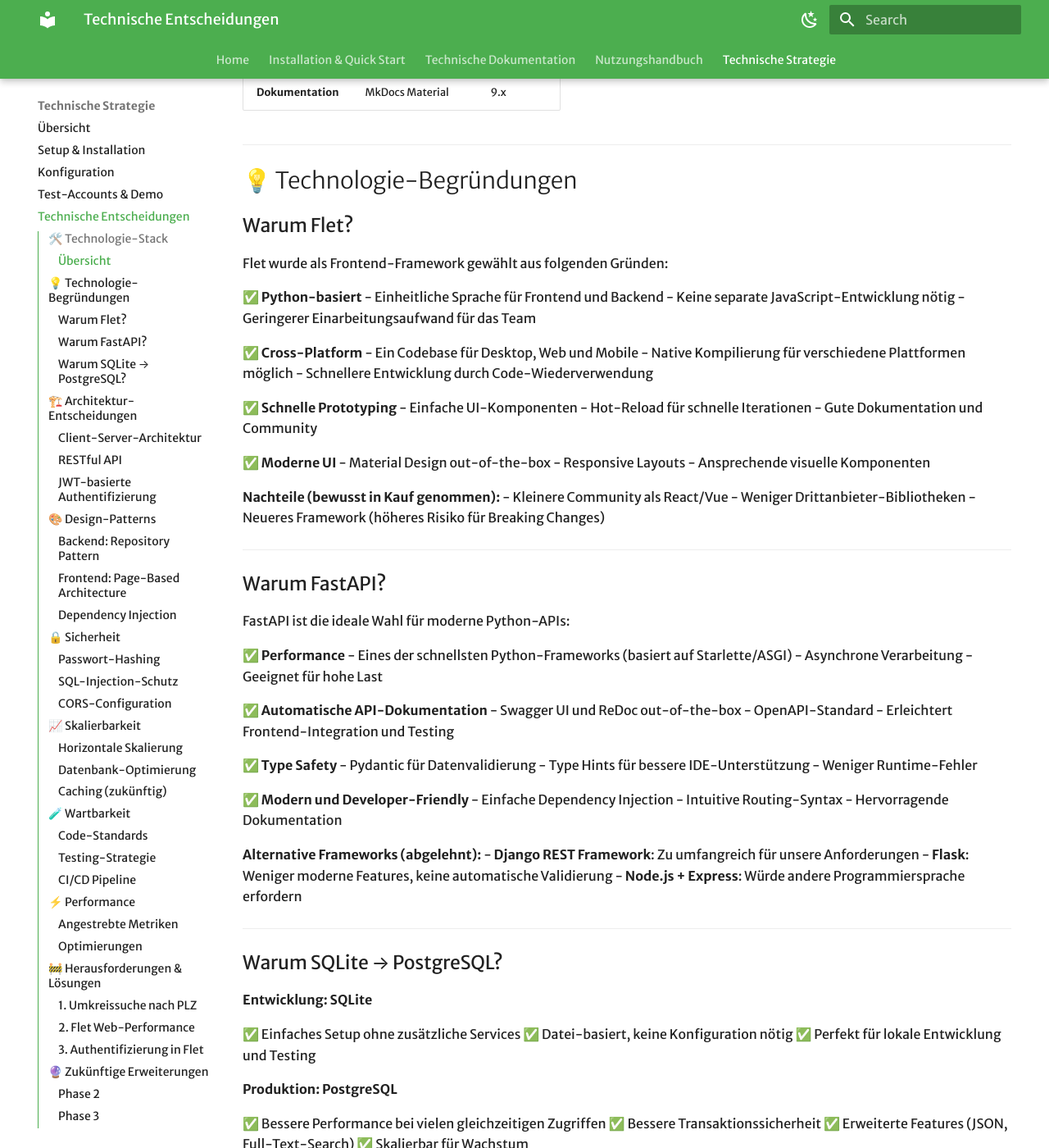
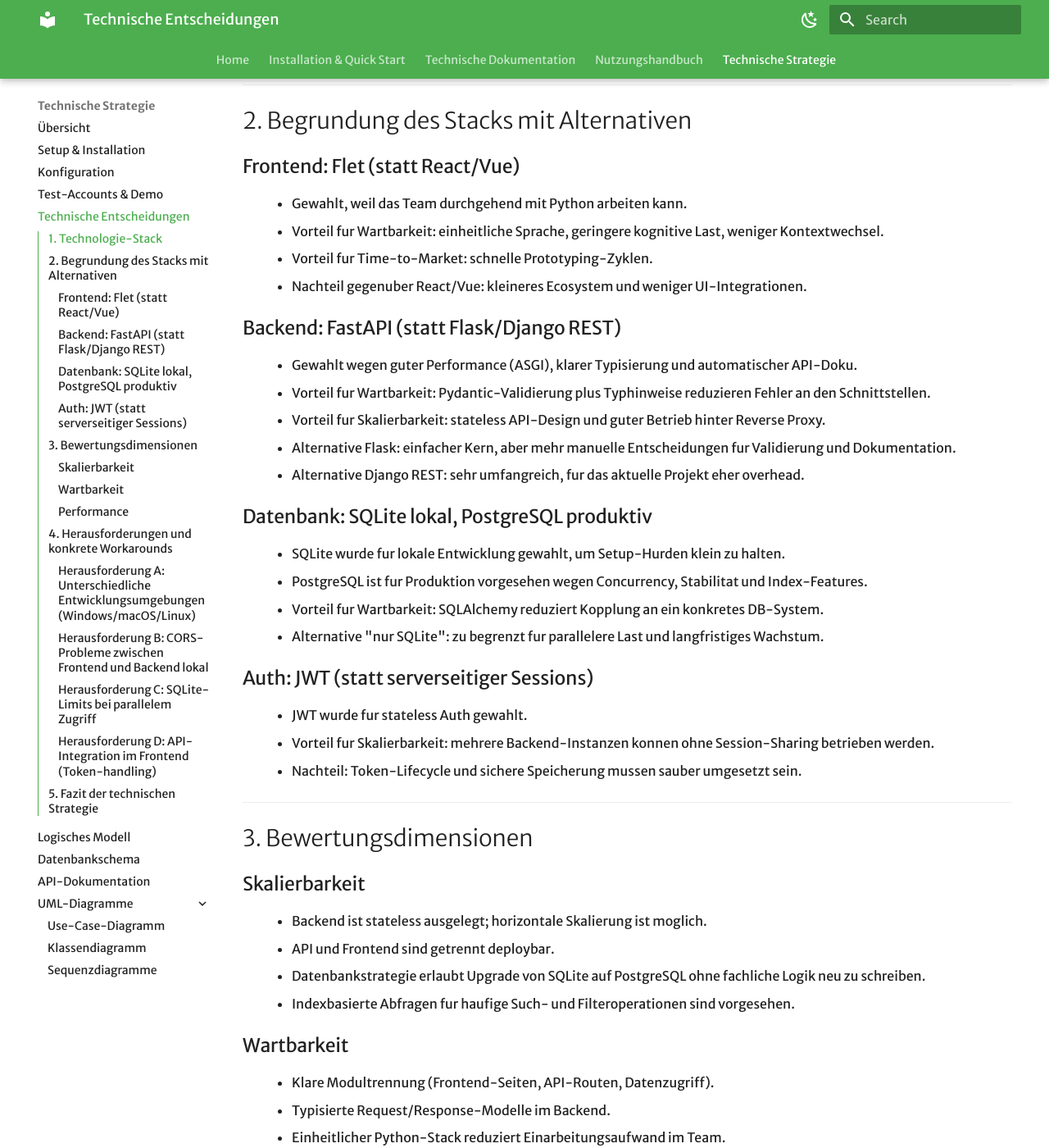
Before and after one commit to Landly-WIV/landly, an MkDocs documentation site: the page built from docs/dev/technische-strategie.md, in a window 1280 px wide and 1400 px high, scrolled down 642 px. Shown: the whole window at 82% size. Built offline with MkDocs 1.6.1 and Material for MkDocs 9.7.7, drawn with Linux system fonts in a browser that asks for light colours; some web fonts are replaced; some of the changed text lies outside the part shown.

Commit message:
techstra

````diff
--- a/docs/dev/technische-strategie.md
+++ b/docs/dev/technische-strategie.md
@@ -1,484 +1,138 @@
-# 🎯 Technische Strategie
+# Technische Strategie
 
-Diese Seite dokumentiert die technischen Entscheidungen, Überlegungen und Strategien hinter Landly.
+Diese Seite dokumentiert die methodische Begründung der technischen Entscheidungen fur Landly.
+Fokus: Technologie-Stack, Alternativen, Skalierbarkeit, Wartbarkeit, Performance sowie konkrete Herausforderungen mit Workarounds.
 
 ---
 
-## 🛠️ Technologie-Stack
+## 1. Technologie-Stack
 
-### Übersicht
-
-| Komponente | Technologie | Version |
-|------------|-------------|---------|
-| **Frontend** | Flet | 0.24.x |
-| **Backend** | FastAPI | 0.110.x |
-| **Datenbank** | SQLite / PostgreSQL | - |
-| **ORM** | SQLAlchemy | 2.0.x |
-| **Auth** | JWT (python-jose) | 3.3.x |
-| **Deployment** | Docker, Render | - |
-| **Dokumentation** | MkDocs Material | 9.x |
+| Bereich | Eingesetzte Technologie | Ziel im Projekt |
+|---|---|---|
+| Frontend | Flet | Schnelle UI-Entwicklung in Python ohne separaten JS-Stack |
+| Backend | FastAPI | Klare, performante REST-API mit OpenAPI-Dokumentation |
+| Persistenz | SQLite (Entwicklung), PostgreSQL (Produktion) | Einfaches Setup lokal, robuste Datenhaltung in Produktion |
+| ORM | SQLAlchemy | Abstraktion zwischen Code und Datenbank, leichter DB-Wechsel |
+| Authentifizierung | JWT (python-jose) | Stateless Auth fur API und bessere horizontale Skalierung |
+| Deployment | Render / Docker | Reproduzierbare Deployments und standardisierte Laufzeit |
 
 ---
 
-## 💡 Technologie-Begründungen
+## 2. Begrundung des Stacks mit Alternativen
 
-### Warum Flet?
+### Frontend: Flet (statt React/Vue)
 
-Flet wurde als Frontend-Framework gewählt aus folgenden Gründen:
+- Gewahlt, weil das Team durchgehend mit Python arbeiten kann.
+- Vorteil fur Wartbarkeit: einheitliche Sprache, geringere kognitive Last, weniger Kontextwechsel.
+- Vorteil fur Time-to-Market: schnelle Prototyping-Zyklen.
+- Nachteil gegenuber React/Vue: kleineres Ecosystem und weniger UI-Integrationen.
 
-✅ **Python-basiert**
-- Einheitliche Sprache für Frontend und Backend
-- Keine separate JavaScript-Entwicklung nötig
-- Geringerer Einarbeitungsaufwand für das Team
+### Backend: FastAPI (statt Flask/Django REST)
 
-✅ **Cross-Platform**
-- Ein Codebase für Desktop, Web und Mobile
-- Native Kompilierung für verschiedene Plattformen möglich
-- Schnellere Entwicklung durch Code-Wiederverwendung
+- Gewahlt wegen guter Performance (ASGI), klarer Typisierung und automatischer API-Doku.
+- Vorteil fur Wartbarkeit: Pydantic-Validierung plus Typhinweise reduzieren Fehler an den Schnittstellen.
+- Vorteil fur Skalierbarkeit: stateless API-Design und guter Betrieb hinter Reverse Proxy.
+- Alternative Flask: einfacher Kern, aber mehr manuelle Entscheidungen fur Validierung und Dokumentation.
+- Alternative Django REST: sehr umfangreich, fur das aktuelle Projekt eher overhead.
 
-✅ **Schnelle Prototyping**
-- Einfache UI-Komponenten
-- Hot-Reload für schnelle Iterationen
-- Gute Dokumentation und Community
+### Datenbank: SQLite lokal, PostgreSQL produktiv
 
-✅ **Moderne UI**
-- Material Design out-of-the-box
-- Responsive Layouts
-- Ansprechende visuelle Komponenten
+- SQLite wurde fur lokale Entwicklung gewahlt, um Setup-Hurden klein zu halten.
+- PostgreSQL ist fur Produktion vorgesehen wegen Concurrency, Stabilitat und Index-Features.
+- Vorteil fur Wartbarkeit: SQLAlchemy reduziert Kopplung an ein konkretes DB-System.
+- Alternative "nur SQLite": zu begrenzt fur parallelere Last und langfristiges Wachstum.
 
-**Nachteile (bewusst in Kauf genommen):**
-- Kleinere Community als React/Vue
-- Weniger Drittanbieter-Bibliotheken
-- Neueres Framework (höheres Risiko für Breaking Changes)
+### Auth: JWT (statt serverseitiger Sessions)
+
+- JWT wurde fur stateless Auth gewahlt.
+- Vorteil fur Skalierbarkeit: mehrere Backend-Instanzen konnen ohne Session-Sharing betrieben werden.
+- Nachteil: Token-Lifecycle und sichere Speicherung mussen sauber umgesetzt sein.
 
 ---
 
-### Warum FastAPI?
+## 3. Bewertungsdimensionen
 
-FastAPI ist die ideale Wahl für moderne Python-APIs:
+### Skalierbarkeit
 
-✅ **Performance**
-- Eines der schnellsten Python-Frameworks (basiert auf Starlette/ASGI)
-- Asynchrone Verarbeitung
-- Geeignet für hohe Last
+- Backend ist stateless ausgelegt; horizontale Skalierung ist moglich.
+- API und Frontend sind getrennt deploybar.
+- Datenbankstrategie erlaubt Upgrade von SQLite auf PostgreSQL ohne fachliche Logik neu zu schreiben.
+- Indexbasierte Abfragen fur haufige Such- und Filteroperationen sind vorgesehen.
 
-✅ **Automatische API-Dokumentation**
-- Swagger UI und ReDoc out-of-the-box
-- OpenAPI-Standard
-- Erleichtert Frontend-Integration und Testing
+### Wartbarkeit
 
-✅ **Type Safety**
-- Pydantic für Datenvalidierung
-- Type Hints für bessere IDE-Unterstützung
-- Weniger Runtime-Fehler
+- Klare Modultrennung (Frontend-Seiten, API-Routen, Datenzugriff).
+- Typisierte Request/Response-Modelle im Backend.
+- Einheitlicher Python-Stack reduziert Einarbeitungsaufwand im Team.
+- Konsistente Konfiguration uber Umgebungsvariablen.
 
-✅ **Modern und Developer-Friendly**
-- Einfache Dependency Injection
-- Intuitive Routing-Syntax
-- Hervorragende Dokumentation
+### Performance
 
-**Alternative Frameworks (abgelehnt):**
-- **Django REST Framework**: Zu umfangreich für unsere Anforderungen
-- **Flask**: Weniger moderne Features, keine automatische Validierung
-- **Node.js + Express**: Würde andere Programmiersprache erfordern
+- FastAPI/ASGI fur niedrige Latenzen bei API-Aufrufen.
+- Datenbank-Indizes fur kritische Filterfelder.
+- Begrenzung von Listenmengen (Pagination-Ansatz) fur stabile Antwortzeiten.
+- Trennung von Entwicklung (SQLite) und Produktion (PostgreSQL), damit Lastspitzen sauber abgefangen werden konnen.
 
 ---
 
-### Warum SQLite → PostgreSQL?
+## 4. Herausforderungen und konkrete Workarounds
 
-**Entwicklung: SQLite**
+### Herausforderung A: Unterschiedliche Entwicklungsumgebungen (Windows/macOS/Linux)
 
-✅ Einfaches Setup ohne zusätzliche Services
-✅ Datei-basiert, keine Konfiguration nötig
-✅ Perfekt für lokale Entwicklung und Testing
+Problem:
+- Aktivierung der virtuellen Umgebung und Shell-Verhalten unterscheiden sich je OS.
 
-**Produktion: PostgreSQL**
+Workaround:
+- Dokumentation mit getrennten Befehlen pro Plattform.
+- Einheitliche `.env.example` bereitgestellt, um Konfigurationsfehler zu reduzieren.
 
-✅ Bessere Performance bei vielen gleichzeitigen Zugriffen
-✅ Bessere Transaktionssicherheit
-✅ Erweiterte Features (JSON, Full-Text-Search)
-✅ Skalierbar für Wachstum
+Ergebnis:
+- Schnellere, reproduzierbare lokale Setups ohne individuelle Sonderwege.
 
-**Migration:**
-Dank SQLAlchemy ORM ist der Wechsel ohne Code-Änderungen möglich.
+### Herausforderung B: CORS-Probleme zwischen Frontend und Backend lokal
+
+Problem:
+- Browser blockiert Requests, wenn Frontend- und Backend-Origin nicht sauber freigegeben sind.
+
+Workaround:
+- Explizite CORS-Konfiguration im Backend fur lokale Entwicklungs-Origins.
+- API-URL zentral uber Umgebungsvariablen konfiguriert.
+
+Ergebnis:
+- Stabiler lokaler Entwicklungsfluss mit weniger "funktioniert nur bei mir"-Fehlern.
+
+### Herausforderung C: SQLite-Limits bei parallelem Zugriff
+
+Problem:
+- Unter hoherer Parallelitat konnen Locking-Effekte auftreten.
+
+Workaround:
+- SQLite nur fur lokale Entwicklung nutzen.
+- Fruhzeitige Kompatibilitat zu PostgreSQL uber SQLAlchemy sicherstellen.
+- Produktionsprofil auf PostgreSQL ausrichten.
+
+Ergebnis:
+- Gute Developer Experience lokal und tragfahiger Betrieb in Produktion.
+
+### Herausforderung D: API-Integration im Frontend (Token-handling)
+
+Problem:
+- Fehlende/abgelaufene Tokens fuhrten zu uneinheitlichem Fehlerverhalten.
+
+Workaround:
+- Zentraler API-Call-Pfad mit einheitlichem Authorization-Header.
+- Standardisierte Behandlung von 401/403-Ruckgaben (erneuter Login-Flow).
+
+Ergebnis:
+- Vorhersehbares Auth-Verhalten und weniger supportintensive Edge Cases.
 
 ---
 
-## 🏗️ Architektur-Entscheidungen
+## 5. Fazit der technischen Strategie
 
-### Client-Server-Architektur
+Der gewahlte Stack optimiert die Balance aus schneller Entwicklung, guter Wartbarkeit und skalierbarem Betrieb:
 
-Wir nutzen eine klassische **2-Tier-Architektur**:
-
-```
-Frontend (Flet) ←→ Backend (FastAPI) ←→ Datenbank
-```
-
-**Vorteile:**
-- Klare Trennung von Verantwortlichkeiten
-- Frontend und Backend können unabhängig entwickelt werden
-- Einfache Wartbarkeit und Testbarkeit
-- Backend ist wiederverwendbar (z.B. für mobile App)
-
-**Alternative (abgelehnt):**
-- **Monolith**: Weniger flexibel, schwerer skalierbar
-- **Microservices**: Zu komplex für Projektgröße
-
----
-
-### RESTful API
-
-Kommunikation zwischen Frontend und Backend erfolgt über **REST-API** mit JSON.
-
-**Vorteile:**
-- Standardisiert und weit verbreitet
-- Einfach zu verstehen und zu nutzen
-- Gute Tool-Unterstützung (Swagger, Postman)
-- Stateless (einfacher zu skalieren)
-
-**Alternative (abgelehnt):**
-- **GraphQL**: Zu komplex für einfache CRUD-Operationen
-- **gRPC**: Weniger zugänglich, schwieriger zu debuggen
-
----
-
-### JWT-basierte Authentifizierung
-
-Token-basierte Auth mit **JSON Web Tokens (JWT)**.
-
-**Vorteile:**
-- Stateless (Server muss keine Sessions speichern)
-- Skalierbar
-- Kann Benutzerinformationen enthalten
-- Standard-Lösung für moderne APIs
-
-**Alternative (abgelehnt):**
-- **Session-based Auth**: Weniger skalierbar, erfordert Server-State
-- **OAuth2**: Zu komplex für internes System
-
----
-
-## 🎨 Design-Patterns
-
-### Backend: Repository Pattern
-
-Datenbank-Zugriffe werden über **Repository-Klassen** abstrahiert:
-
-```python
-class ProductRepository:
-    def get_all(self, filters: dict) -> List[Product]:
-        pass
-
-    def get_by_id(self, id: int) -> Product:
-        pass
-
-    def create(self, data: ProductCreate) -> Product:
-        pass
-```
-
-**Vorteile:**
-- Trennung von Business-Logik und Datenzugriff
-- Einfach testbar (Mock-Repositories)
-- Datenbankwechsel ohne Änderung der Business-Logik
-
----
-
-### Frontend: Page-Based Architecture
-
-Jede Seite ist eine eigene Python-Datei mit eigenem State:
-
-```
-src/
-  ├── landingpage.py
-  ├── products.py
-  ├── warenkorb.py
-  └── navbar.py
-```
-
-**Vorteile:**
-- Übersichtliche Struktur
-- Einfaches Routing
-- Komponenten-Wiederverwendung
-
----
-
-### Dependency Injection
-
-FastAPI nutzt DI für saubere Abhängigkeiten:
-
-```python
-@app.get("/products")
-def get_products(
-    db: Session = Depends(get_db),
-    current_user: User = Depends(get_current_user)
-):
-    pass
-```
-
-**Vorteile:**
-- Testbarkeit (Dependencies können gemockt werden)
-- Sauberer Code ohne globale Variablen
-- Automatische Validierung
-
----
-
-## 🔒 Sicherheit
-
-### Passwort-Hashing
-
-Passwörter werden mit **bcrypt** gehasht:
-
-```python
-from passlib.context import CryptContext
-pwd_context = CryptContext(schemes=["bcrypt"], deprecated="auto")
-```
-
-✅ Kein Plaintext speichern
-✅ Salt automatisch
-✅ Brute-Force-resistent
-
----
-
-### SQL-Injection-Schutz
-
-SQLAlchemy ORM schützt automatisch vor SQL-Injection:
-
-```python
-# Sicher
-products = db.query(Product).filter(Product.name == user_input).all()
-
-# NICHT verwenden
-db.execute(f"SELECT * FROM products WHERE name = '{user_input}'")
-```
-
----
-
-### CORS-Configuration
-
-Cross-Origin Resource Sharing wird für Frontend-Zugriff konfiguriert:
-
-```python
-from fastapi.middleware.cors import CORSMiddleware
-
-app.add_middleware(
-    CORSMiddleware,
-    allow_origins=["http://localhost:5000"],  # Flet-Frontend
-    allow_credentials=True,
-    allow_methods=["*"],
-    allow_headers=["*"],
-)
-```
-
----
-
-## 📈 Skalierbarkeit
-
-### Horizontale Skalierung
-
-Das Backend ist **stateless** und kann horizontal skaliert werden:
-
-```
-Load Balancer
-    ↓
-[Backend 1] [Backend 2] [Backend 3]
-    ↓           ↓           ↓
-    PostgreSQL (Single Instance)
-```
-
----
-
-### Datenbank-Optimierung
-
-Wichtige Indizes sind definiert:
-
-```sql
-CREATE INDEX idx_products_plz ON products(plz);
-CREATE INDEX idx_products_category ON products(category);
-CREATE INDEX idx_orders_customer ON orders(customer_id);
-```
-
----
-
-### Caching (zukünftig)
-
-Für häufig abgerufene Daten kann **Redis** als Cache eingesetzt werden:
-
-```python
-# Zukünftig möglich
-@cache(expire=300)  # 5 Minuten Cache
-def get_products_by_plz(plz: str):
-    pass
-```
-
----
-
-## 🧪 Wartbarkeit
-
-### Code-Standards
-
-- **PEP 8** für Python-Code
-- **Type Hints** überall verwenden
-- **Docstrings** für alle Funktionen
-- **Kommentare** für komplexe Logik
-
----
-
-### Testing-Strategie
-
-```
-tests/
-  ├── unit/          # Einzelne Funktionen
-  ├── integration/   # API-Tests
-  └── e2e/           # End-to-End (Frontend → Backend)
-```
-
-**Tools:**
-- `pytest` für Unit-Tests
-- `pytest-asyncio` für async Tests
-- `httpx` für API-Tests
-
----
-
-### CI/CD Pipeline
-
-```yaml
-# GitHub Actions Workflow
-1. Code Push
-2. Linting (flake8, black)
-3. Type Checking (mypy)
-4. Unit Tests
-5. Integration Tests
-6. Build Docker Image
-7. Deploy to Render
-```
-
----
-
-## ⚡ Performance
-
-### Angestrebte Metriken
-
-| Metrik | Zielwert |
-|--------|----------|
-| API Response Time | < 200ms |
-| Produktsuche (25km) | < 500ms |
-| Seiten-Load (Frontend) | < 2s |
-| Gleichzeitige Benutzer | 100+ |
-
----
-
-### Optimierungen
-
-✅ **Datenbank-Indizes** für schnelle Suche
-✅ **Lazy Loading** für große Datenmengen
-✅ **Pagination** für Listen (max. 50 Einträge)
-✅ **Asynchrone API-Calls** im Backend
-✅ **Connection Pooling** für Datenbank
-
----
-
-## 🚧 Herausforderungen & Lösungen
-
-### 1. Umkreissuche nach PLZ
-
-**Problem:**
-SQLite hat keine native Geo-Suche.
-
-**Lösung:**
-- PLZ-Datenbank mit Koordinaten importieren
-- Haversine-Formel für Distanzberechnung
-- Vorab-Filterung nach PLZ-Präfix
-
-```python
-def calculate_distance(lat1, lon1, lat2, lon2) -> float:
-    # Haversine-Formel
-    pass
-```
-
----
-
-### 2. Flet Web-Performance
-
-**Problem:**
-Flet Web ist langsamer als Desktop-Version.
-
-**Lösung:**
-- Lazy Loading für Produktlisten
-- Virtuelle Scrolling-Container
-- Bilder komprimieren
-- Minimale State-Updates
-
----
-
-### 3. Authentifizierung in Flet
-
-**Problem:**
-Flet hat keine native Auth-Lösung.
-
-**Lösung:**
-- JWT-Token in `page.client_storage` speichern
-- Token bei jedem API-Call im Header mitschicken
-- Automatisches Refresh bei Ablauf
-
-```python
-def make_api_call(endpoint: str):
-    token = page.client_storage.get("access_token")
-    headers = {"Authorization": f"Bearer {token}"}
-    response = requests.get(endpoint, headers=headers)
-    return response.json()
-```
-
----
-
-## 🔮 Zukünftige Erweiterungen
-
-Technologien und Features, die später hinzugefügt werden könnten:
-
-### Phase 2
-- [ ] Redis für Caching
-- [ ] Elasticsearch für erweiterte Suche
-- [ ] WebSockets für Live-Updates (Bestellungen)
-- [ ] Mobile Apps (iOS/Android via Flet build)
-
-### Phase 3
-- [ ] Payment-Integration (Stripe)
-- [ ] E-Mail-Versand (SendGrid)
-- [ ] Image-Upload und CDN
-- [ ] Analytics & Monitoring (Sentry)
-
----
-
-## 📚 Ressourcen & Dokumentation
-
-### Offizielle Docs
-- [Flet Dokumentation](https://flet.dev/docs/)
-- [FastAPI Dokumentation](https://fastapi.tiangolo.com/)
-- [SQLAlchemy Dokumentation](https://docs.sqlalchemy.org/)
-
-### Tutorials & Guides
-- [FastAPI Best Practices](https://github.com/zhanymkanov/fastapi-best-practices)
-- [Python Type Hints](https://realpython.com/python-type-checking/)
-
----
-
-## 🤝 Team-Entscheidungen
-
-Alle technischen Entscheidungen werden im Team diskutiert und dokumentiert:
-
-| Datum | Entscheidung | Begründung |
-|-------|--------------|------------|
-| 2025-10-15 | Flet als Frontend | Python-only Stack gewünscht |
-| 2025-10-20 | FastAPI statt Flask | Moderne Features, Auto-Docs |
-| 2025-11-05 | JWT-Auth | Stateless, skalierbar |
-| 2026-01-10 | PostgreSQL für Produktion | Bessere Performance |
-
----
-
-## 📞 Technische Ansprechpartner
-
-Bei technischen Fragen:
-
-- **Backend**: Lucas
-- **Frontend**: [Name]
-- **Datenbank**: [Name]
-- **Deployment**: [Name]
+- Flet/FastAPI fur hohe Umsetzungsgeschwindigkeit im Team.
+- SQLAlchemy fur geringe Kopplung und bessere Evolvierbarkeit.
+- SQLite lokal und PostgreSQL produktiv als pragmatischer Skalierungspfad.
+- Konkrete Workarounds fur bekannte Probleme sind dokumentiert und operationalisierbar.
````
